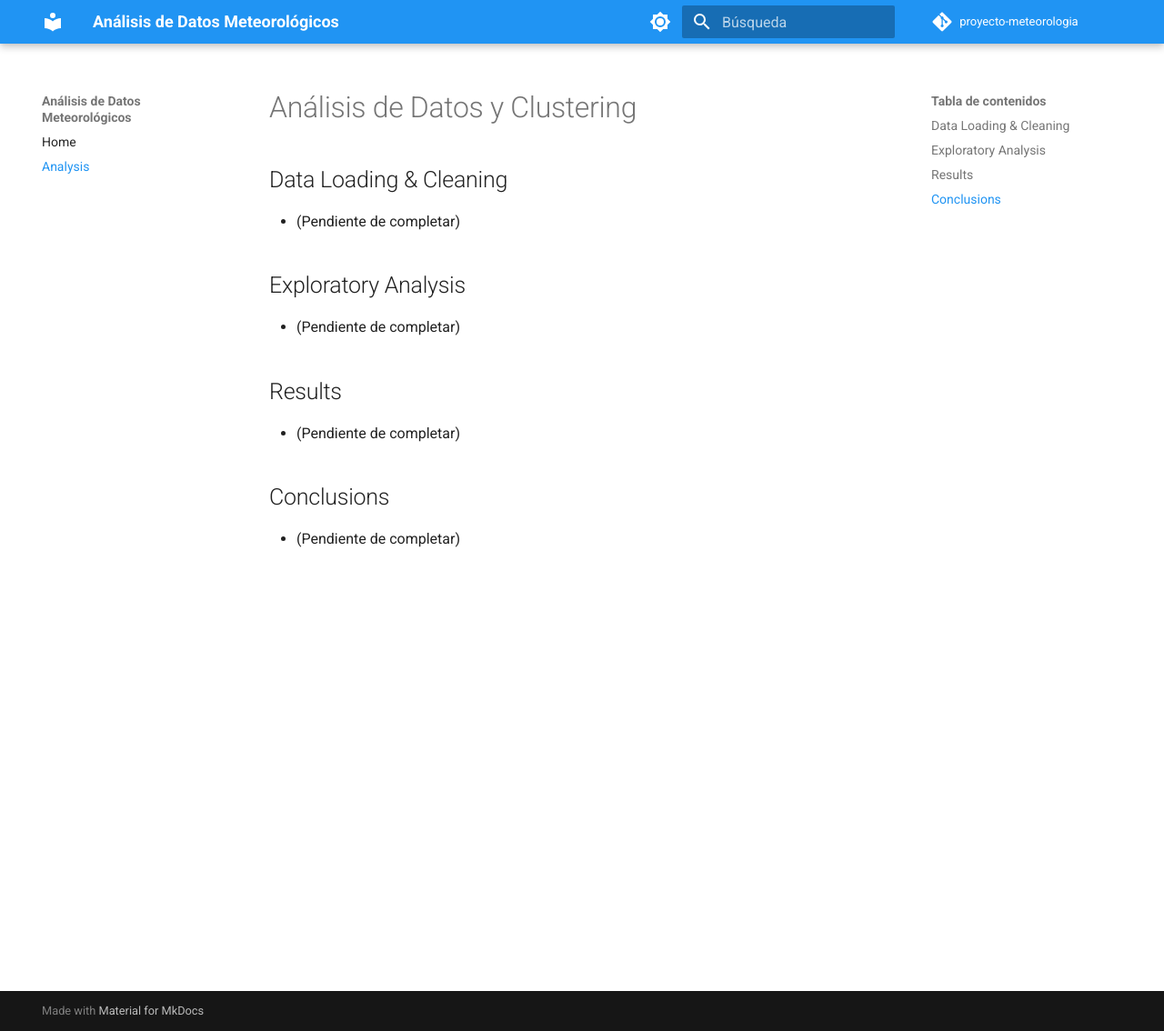
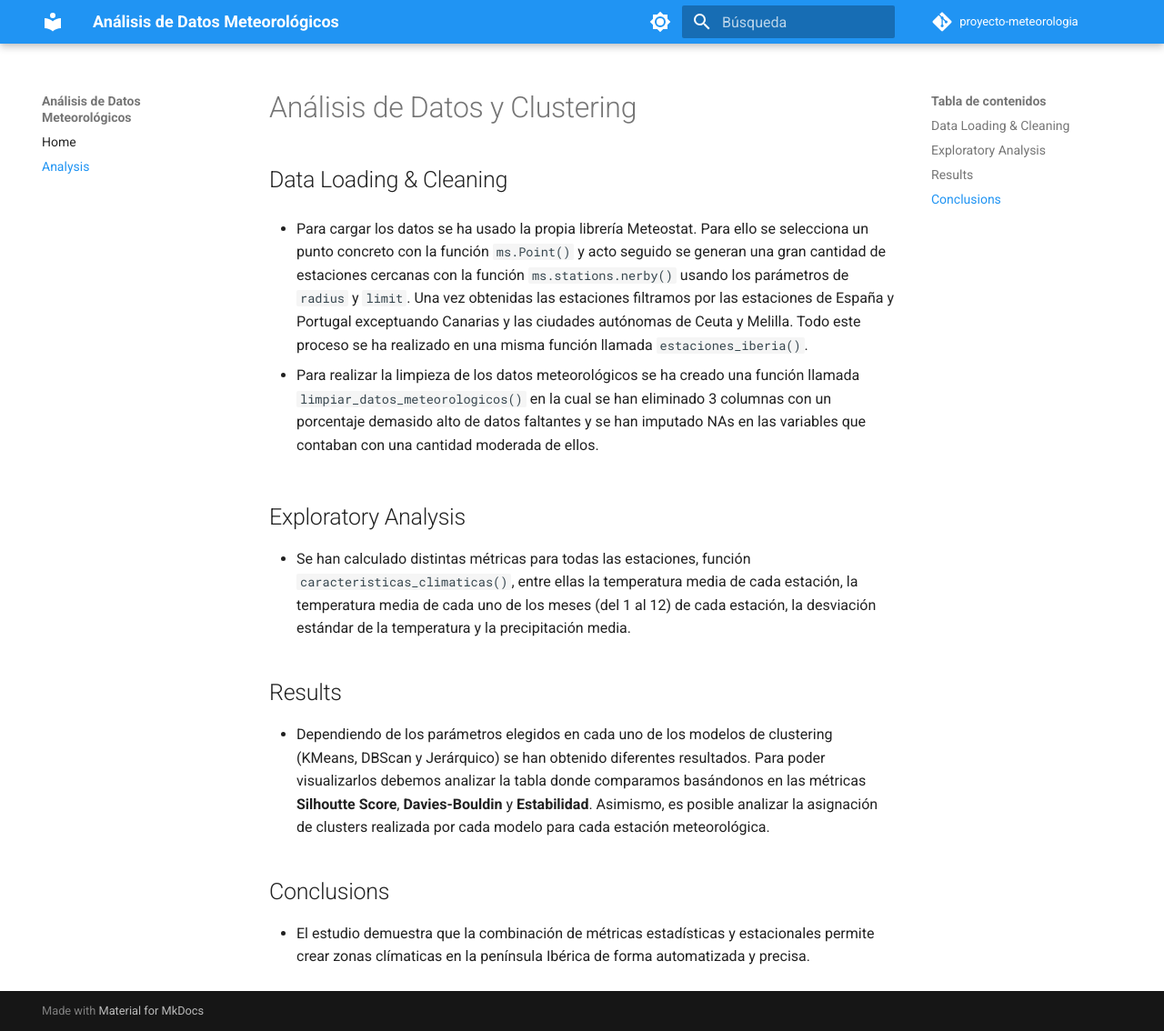
Before and after one commit to PabloDelaFuenteArteaga/proyecto-meteorologia, an MkDocs documentation site: the page built from docs/analysis.md, in a window 1280 px wide and 1134 px high. Shown: the whole window at 91% size. Built offline with MkDocs 1.6.1 and Material for MkDocs 9.7.7, drawn with Linux system fonts in a browser that asks for light colours; comment, search, counter and statistics services are not loaded.

```diff
--- a/docs/analysis.md
+++ b/docs/analysis.md
@@ -1,13 +1,15 @@
 # Análisis de Datos y Clustering
 
 ## Data Loading & Cleaning
-- (Pendiente de completar)
+- Para cargar los datos se ha usado la propia librería Meteostat. Para ello se selecciona un punto concreto con la función `ms.Point()` y acto seguido se generan una gran cantidad de estaciones cercanas con la función `ms.stations.nerby()` usando los parámetros de `radius` y `limit`. Una vez obtenidas las estaciones filtramos por las estaciones de España y Portugal exceptuando Canarias y las ciudades autónomas de Ceuta y Melilla. Todo este proceso se ha realizado en una misma función llamada `estaciones_iberia()`.
+
+- Para realizar la limpieza de los datos meteorológicos se ha creado una función llamada `limpiar_datos_meteorologicos()` en la cual se han eliminado 3 columnas con un porcentaje demasido alto de datos faltantes y se han imputado NAs en las variables que contaban con una cantidad moderada de ellos.
 
 ## Exploratory Analysis
-- (Pendiente de completar)
+- Se han calculado distintas métricas para todas las estaciones, función `caracteristicas_climaticas()`, entre ellas la temperatura media de cada estación, la temperatura media de cada uno de los meses (del 1 al 12) de cada estación, la desviación estándar de la temperatura y la precipitación media.
 
 ## Results
-- (Pendiente de completar)
+- Dependiendo de los parámetros elegidos en cada uno de los modelos de clustering (KMeans, DBScan y Jerárquico) se han obtenido diferentes resultados. Para poder visualizarlos debemos analizar la tabla donde comparamos basándonos en las métricas **Silhoutte Score**, **Davies-Bouldin** y **Estabilidad**. Asimismo, es posible analizar la asignación de clusters realizada por cada modelo para cada estación meteorológica.
 
 ## Conclusions
-- (Pendiente de completar)
+- El estudio demuestra que la combinación de métricas estadísticas y estacionales permite crear zonas clímaticas en la península Ibérica de forma automatizada y precisa.
```
Also changed, not shown: README.md (+2 -0 lines), main.py (+48 -6 lines), 8 other files.
